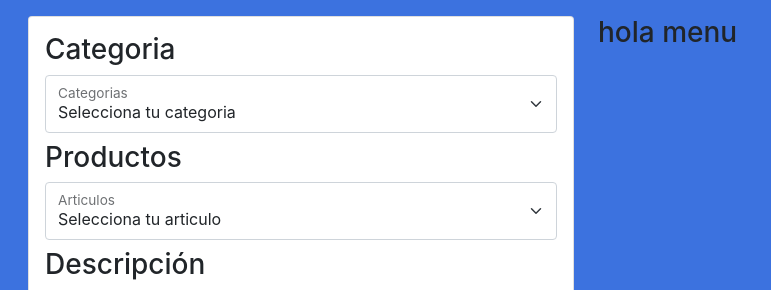
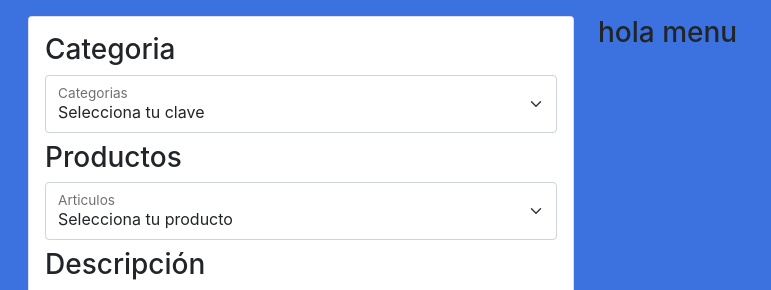
Before and after one commit to emanuelhardwell/select-dinamico-reactjs, a React (Create React App) app: page / in a window 1280 px wide. Shown: the top 290 px of the page, without its empty margins (0-771 px from the left). Built offline with nearby package versions, Linux system fonts and the light colour scheme.

Commit message:
Se actualizo a busqueda por Strings

```diff
--- a/src/components/SelectScreen.js
+++ b/src/components/SelectScreen.js
@@ -3,11 +3,11 @@ import Swal from "sweetalert2";
 
 const informacion = [
   {
-    categorias: {
+    claves: {
       id: 0,
       nombre: "preliminares",
     },
-    articulos: [
+    productos: [
       {
         nombre: "suministro y colocacion de letrero",
         unidad: "pza",
@@ -22,11 +22,11 @@ const informacion = [
     ],
   },
   {
-    categorias: {
+    claves: {
       id: 1,
       nombre: "azotea",
     },
-    articulos: [
+    productos: [
       { nombre: "excavacion a cielo abierto", unidad: "m3", precio: 212 },
       { nombre: "retiro de material de excavacion", unidad: "m3", precio: 296 },
       {
@@ -70,11 +70,11 @@ const informacion = [
     ],
   },
   {
-    categorias: {
+    claves: {
       id: 2,
       nombre: "estructura primer nivel",
     },
-    articulos: [
+    productos: [
       { nombre: "castillo k armado con 4 varillas", unidad: "ml", precio: 292 },
       {
         nombre: "castillo k2 armado con 4 varillas ",
@@ -112,91 +112,70 @@ const informacion = [
     ],
   },
 ];
-// console.log(informacion[0]);
 
 export const SelectScreen = () => {
-  const [articulos, setArticulos] = useState(-1);
-  let [datoPro, setDatoPro] = useState("");
+  const [arrayProductos, setArrayProductos] = useState([]);
 
   let initialState = {
-    categoria: "",
-    articulo: "",
+    clave: "",
+    producto: "",
     descripcion: "",
     cantidad: "",
     total: "",
   };
 
   const [data, setData] = useState(initialState);
-  let { categoria, articulo, descripcion, cantidad, total } = data;
+  let { clave, producto, descripcion, cantidad, total } = data;
 
-  const handleCargarArticulos = (e) => {
+  const handleCargarProductos = (e) => {
     const opcion = e.target.value;
-    // console.log(opcion);
-    setArticulos(opcion);
 
-    let index = e.target.selectedIndex;
-    let datoMax = e.target.options[index].getAttribute("data-key");
-    setDatoPro(datoMax);
-    console.log(datoMax);
-    const resultado = informacion.find(
-      (item) => item.categorias.nombre === datoMax
-    );
+    setData({
+      ...data,
+      producto: "",
+      cantidad: "",
+      total: "",
+      descripcion: "",
+    });
+
+    const resultado = informacion.find((item) => item.claves.nombre === opcion);
     if (resultado !== undefined) {
-      const r2 = resultado.articulos;
-      console.log(r2);
+      const resultadoFinal = resultado.productos;
+      // console.log(resultadoFinal);
+      setArrayProductos(resultadoFinal);
     }
-    // const r2 = resultado.articulos;
-    // console.log(resultado);
-    console.log(resultado);
   };
 
   const handleCargarTotal = (e) => {
-    console.log(e.target.value);
     let cantidad = e.target.value;
-    let categoriaFinal = categoria;
-    let articuloFinal = articulo;
-    let arrayArticulos = informacion[categoriaFinal].articulos;
-    console.log(arrayArticulos);
+    let productoFinal = producto;
 
-    const resultado = arrayArticulos.find(
-      (item) => item.nombre === articuloFinal || item.nombre === "otro"
+    const resultado = arrayProductos.find(
+      (item) => item.nombre === productoFinal || item.nombre === "otro"
     );
     let res = resultado.precio * cantidad;
-    // total = res;
+
     setData({ ...data, cantidad: cantidad, total: res });
-    console.log(resultado);
-    // console.log(res);
   };
 
   const handleInputChange = (e) => {
     const { name, value } = e.target;
-    // let index = e.target.selectedIndex;
-    // let dato = e.target.options[index].text;
-    // let datoPro = e.target.options[index].getAttribute("data-key");
-    // console.log(e.target);
     setData({ ...data, [name]: value });
   };
 
   const handleSubmitForm = (e) => {
     e.preventDefault();
 
-    if (categoria === "" || categoria === "-1" || categoria === -1) {
-      return Swal.fire("Error", "Selecciona una categoria y articulo", "error");
+    if (clave === "" || clave === "-1" || clave === -1) {
+      return Swal.fire("Error", "Selecciona una clave y producto", "error");
     }
 
-    if (articulo === "") {
-      return Swal.fire("Error", "Selecciona una categoria y articulo", "error");
+    if (producto === "") {
+      return Swal.fire("Error", "Selecciona una clave y producto", "error");
     }
-    console.log(datoPro);
-    data.categoriaNombre = datoPro;
+
     console.log(data);
   };
-
-  if (categoria === -1 || categoria === "-1") {
-    console.log("Se cumplio");
-    cantidad = 0;
-    total = 0;
-  }
 
   // return ********************************
   return (
@@ -212,19 +191,15 @@ export const SelectScreen = () => {
                     className="form-select"
                     id="floatingSelect"
                     aria-label="Floating label select example"
-                    name="categoria"
-                    value={categoria}
+                    name="clave"
+                    value={clave}
                     onChange={handleInputChange}
-                    onClick={handleCargarArticulos}
+                    onClick={handleCargarProductos}
                   >
-                    <option value={-1}> Selecciona tu categoria </option>
+                    <option value={-1}> Selecciona tu clave </option>
                     {informacion.map((item, i) => (
-                      <option
-                        key={i}
-                        value={item.categorias.id}
-                        data-key={item.categorias.nombre}
-                      >
-                        {item.categorias.nombre}
+                      <option key={i} value={item.claves.nombre}>
+                        {item.claves.nombre}
                       </option>
                     ))}
                   </select>
@@ -237,17 +212,16 @@ export const SelectScreen = () => {
                     className="form-select"
                     id="floatingSelect2"
                     aria-label="Floating label select example"
-                    name="articulo"
-                    value={articulo}
+                    name="producto"
+                    value={producto}
                     onChange={handleInputChange}
                   >
-                    <option value=""> Selecciona tu articulo </option>
-                    {articulos > -1 &&
-                      informacion[articulos].articulos.map((item, i) => (
-                        <option key={i} value={item.nombre}>
-                          {item.nombre}
-                        </option>
-                      ))}
+                    <option value=""> Selecciona tu producto </option>
+                    {arrayProductos.map((item, i) => (
+                      <option key={i} value={item.nombre}>
+                        {item.nombre}
+                      </option>
+                    ))}
                   </select>
                   <label htmlFor="floatingSelect2"> Articulos </label>
                 </div>
@@ -269,7 +243,7 @@ export const SelectScreen = () => {
                 <h3> Cantidad </h3>
                 <div className="form-floating mb-2">
                   <input
-                    disabled={categoria === "-1" ? true : false}
+                    disabled={clave === "-1" ? true : false}
                     type="number"
                     className="form-control"
                     id="floatingInput9"
```
